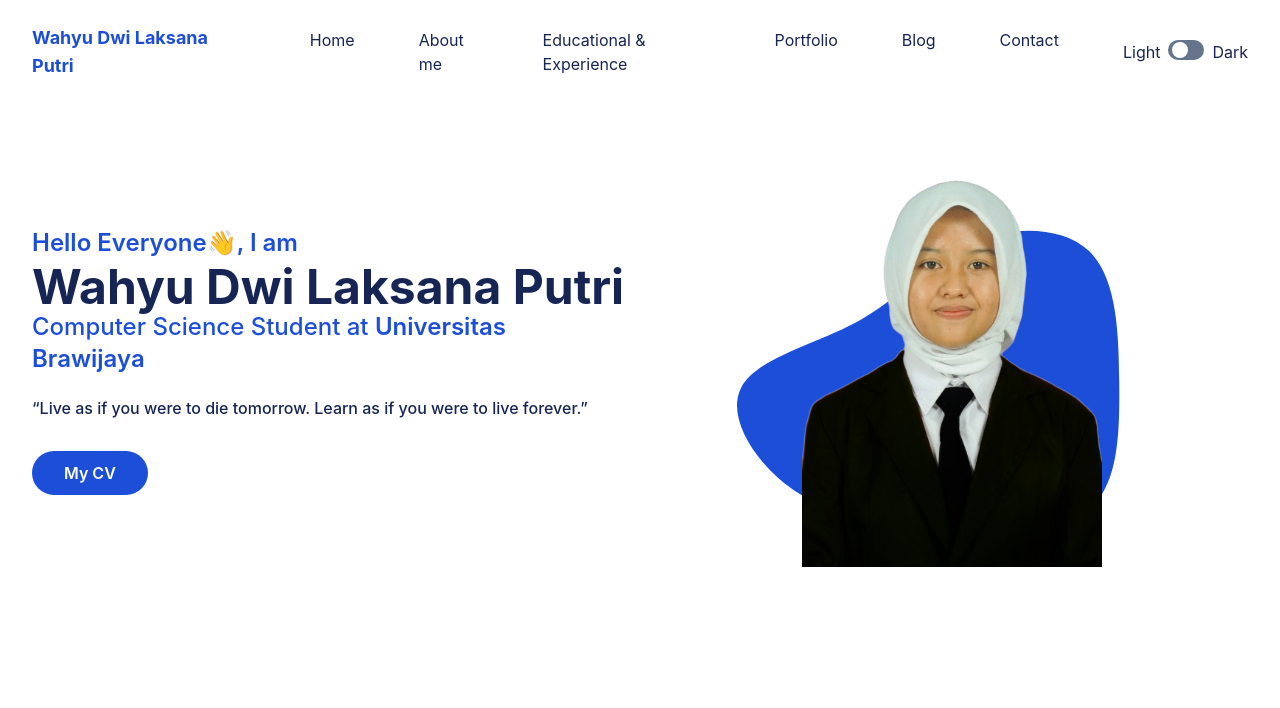
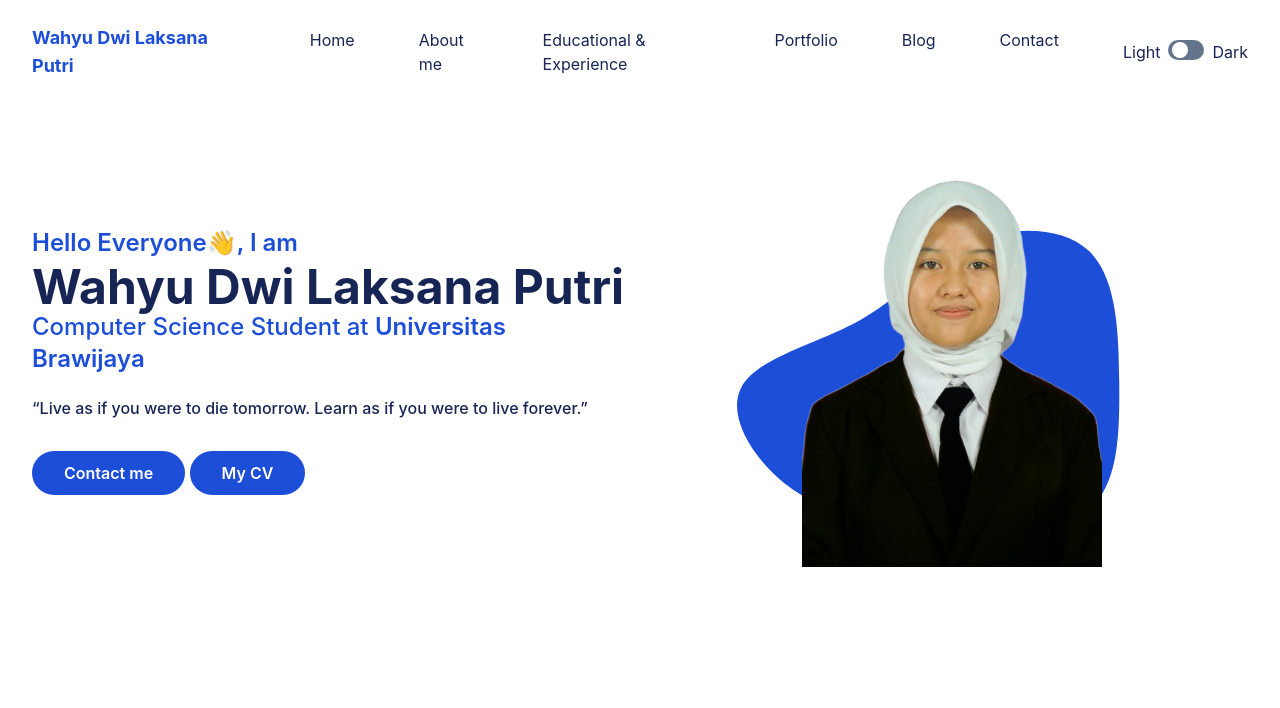
Before and after one commit to WAHYUDLP/WebsitePortfolio, a website: page index.html in a window 1280 px wide. Shown: the top 708 px of the page. Drawn offline with Linux system fonts and the light colour scheme.

Commit message:
Commit pesan Anda di sini

```diff
--- a/index.html
+++ b/index.html
@@ -113,6 +113,9 @@
                     <p class="font-medium text-dark mb-10 leading-relaxed  dark:text-white">“Live as if you were to die
                         tomorrow. Learn
                         as if you were to live forever.”</p>
+                        <a href="#contact"
+                        class="text-base font-semibold text-white bg-primary py-3 px-8 rounded-full hover:shadow-lg hover:opacity-80 transition duration-300 ease-in-out">Contact
+                        me</a>
                     <a href="https://drive.google.com/file/d/1VI_HwzLiTBY6-VFdrE3UxEro4927nM5s/view?usp=drive_link"
                         target="_blank"
                         class="text-base font-semibold text-white bg-primary py-3 px-8 rounded-full hover:shadow-lg hover:opacity-80 transition duration-300 ease-in-out">My
```
